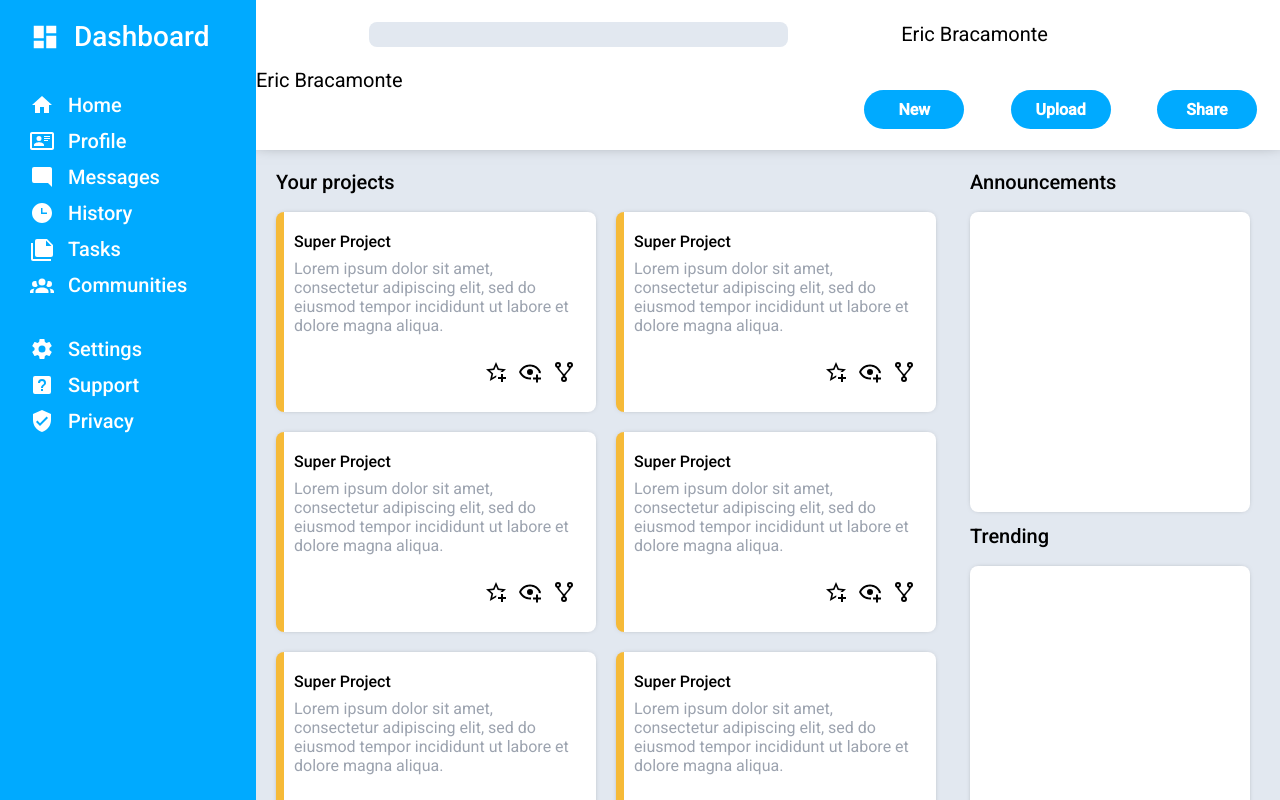
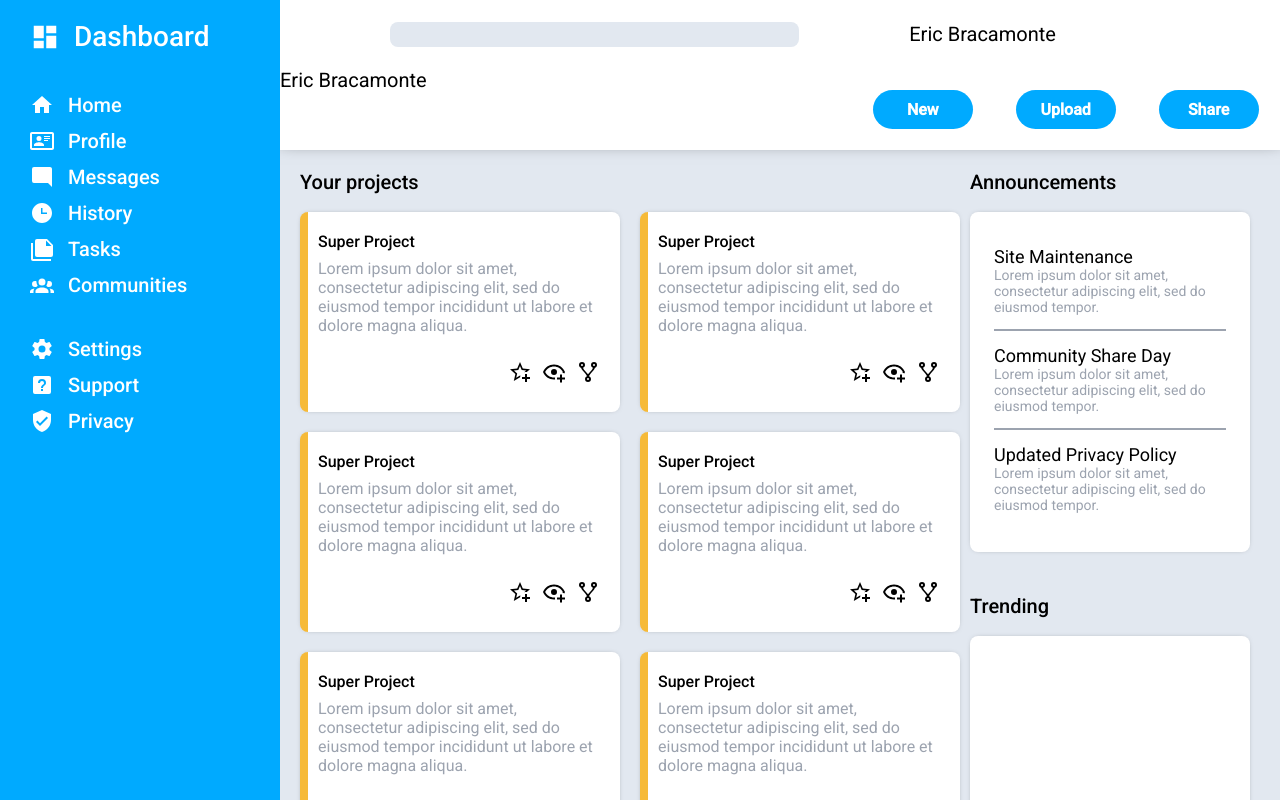
Before and after one commit to Ereiclo/admin_dashboard, a plain HTML site: page index.html in a window 1280 px wide. Drawn offline with Linux system fonts and the light colour scheme.

Commit message:
finished announcement section

```diff
--- a/index.html
+++ b/index.html
@@ -124,7 +124,26 @@
             <div class="header-text announcements">
                 Announcements
             </div>
-            <div class="announcements"></div>
+            <div class="announcements">
+                <div class="announcement">
+                    <div class="header-announcement">Site Maintenance</div>
+                    <div class="announcement-text">
+                        Lorem ipsum dolor sit amet, consectetur adipiscing elit, sed do eiusmod tempor.
+                    </div>
+                </div>
+                <div class="announcement">
+                    <div class="header-announcement">Community Share Day</div>
+                    <div class="announcement-text">
+                        Lorem ipsum dolor sit amet, consectetur adipiscing elit, sed do eiusmod tempor.
+                    </div>
+                </div>
+                <div class="announcement">
+                    <div class="header-announcement">Updated Privacy Policy</div>
+                    <div class="announcement-text">
+                        Lorem ipsum dolor sit amet, consectetur adipiscing elit, sed do eiusmod tempor.
+                    </div>
+                </div>
+            </div>
             <div class="header-text trending">
                 Trending
             </div>
--- a/style.css
+++ b/style.css
@@ -16,7 +16,7 @@ html,body{
 
 .container{
     display: grid;
-    grid-template-columns: 1fr 4fr;
+    grid-template-columns: 280px 1fr;
     grid-template-rows: 150px 1fr;
     height: 100%;
     overflow: hidden;
@@ -40,7 +40,7 @@ html,body{
     grid-column: 2/-1;
     display: grid;
     grid-template-columns: 3fr 1fr;
-    grid-template-rows: 30px 300px 30px 300px ;
+    grid-template-rows: 30px 370px 30px 340px ;
     grid-template-areas: "header-text-projects header-text-announcements"
                          "project-area announcements-area"
                          "project-area header-text-trending"
@@ -51,6 +51,21 @@ html,body{
     background-color: var(--bg-color);
 
 
+}
+
+
+
+
+.projects{
+    grid-area:project-area;
+}
+
+.trending{
+    grid-area:trending-area;
+}
+
+.announcements{
+    grid-area:announcements-area;
 }
 
 
@@ -65,18 +80,6 @@ html,body{
 
 .header-text.trending{
     grid-area:header-text-trending;
-}
-
-.projects{
-    grid-area:project-area;
-}
-
-.trending{
-    grid-area:trending-area;
-}
-
-.announcements{
-    grid-area:announcements-area;
 }
 
 .announcements,
@@ -324,6 +327,7 @@ img{
 .nav,
 .user-settings{
     margin-left:30px;
+    margin-right: 40px;
 
 }
 
@@ -341,4 +345,49 @@ img{
 
 img:hover{
     transform: scale(1.22);
+
 }
+
+
+.announcements:not(.header-text){
+    padding: 20px 0px;
+    /* margin-top: 20px; */
+}
+
+.announcement{
+    display: grid;
+    align-items: center;
+
+    margin: 0px 24px;
+    padding: 14px 0px;
+}
+
+
+.announcement ~ .announcement {
+    border-top:  #9ca3af solid 2px;
+}
+
+
+.header-announcement{
+    font-size: 0.9rem;
+}
+
+.announcement-text{
+
+    font-size: 0.7rem;
+    overflow: wrap;
+    /* width: 90%; */
+    color: #9ca3af;
+
+
+}
+
+
+.project{
+    /* margin-top: 10px; */
+    /* z-index: 50; */
+}
+
+.trending:not(.header-text){
+    /* margin-bottom: 20px; */
+}
```
